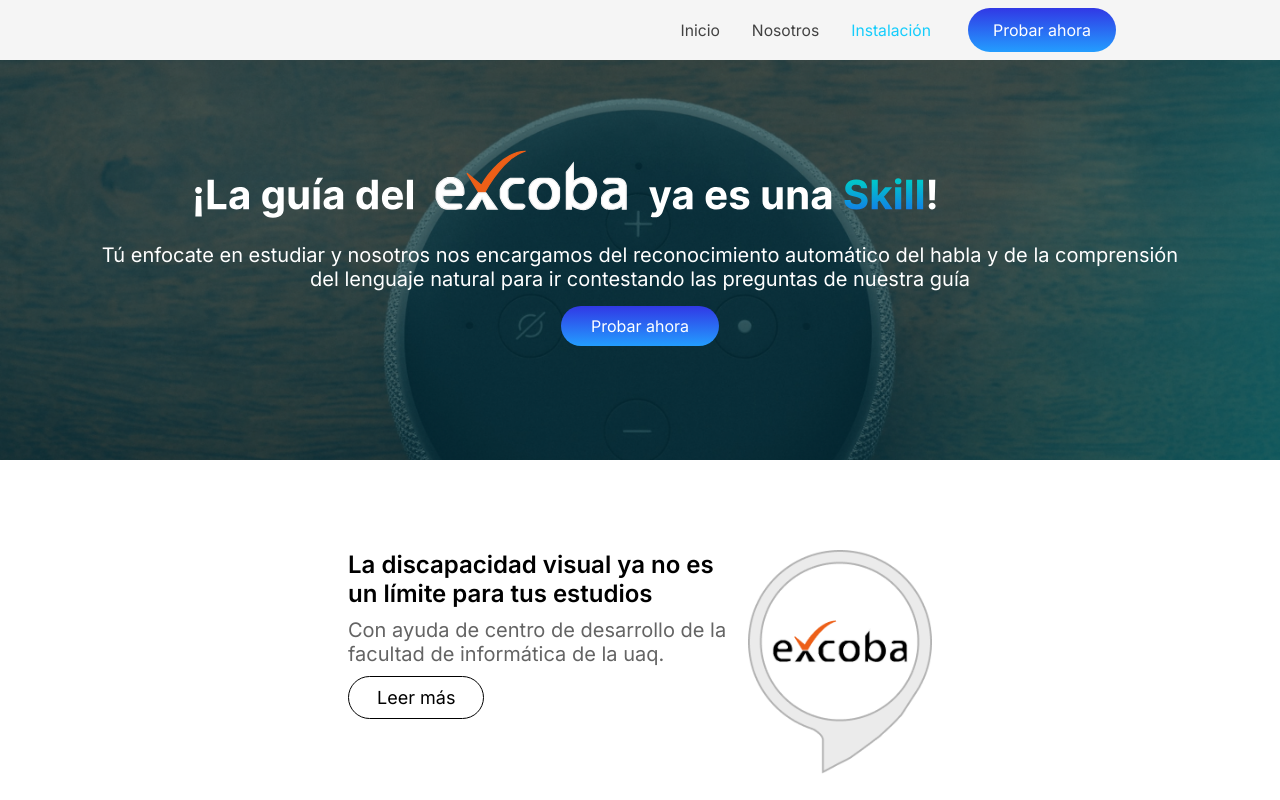
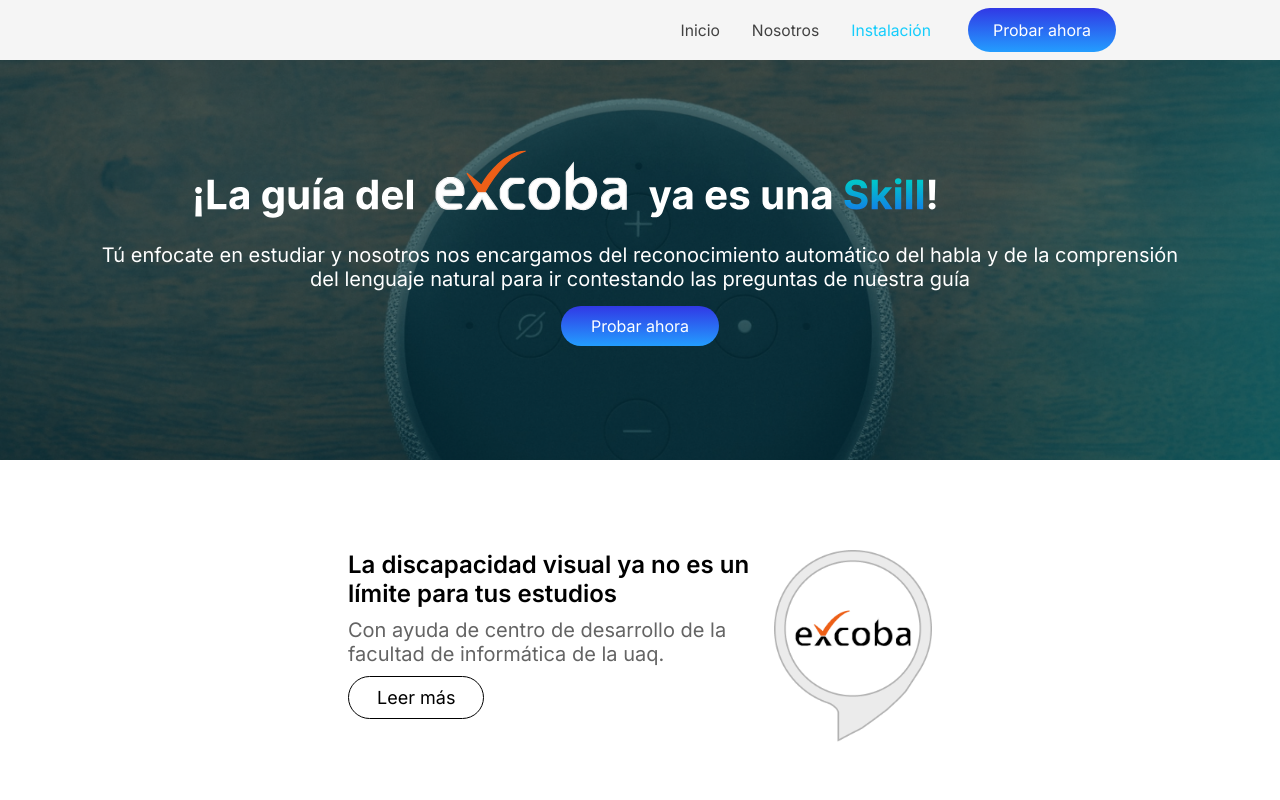
Before and after one commit to Alejandrodiazn/Alexa_landing, a React (Create React App) app: page /Instalacion in a window 1280 px wide. Shown: the top 800 px of the page. Built offline with nearby package versions, Linux system fonts and the light colour scheme.

Commit message:
feat: scroll improved

```diff
--- a/src/App.js
+++ b/src/App.js
@@ -1,6 +1,7 @@
 
 import React, {useState} from 'react';
 import './App.css';
+import { useRef } from 'react';
 
 import Navbar from './components/Navbar';
 import Mainpage from './components/Mainpage';
@@ -15,18 +16,20 @@
 //APP JS PRINCIPAL DE LA PÁGINA
 
 function App() {
-   const [isOpen, setIsOpen] = useState (false);
+  const [isOpen, setIsOpen] = useState (false);
+
+  const top = useRef(null);
+  const nosotros = useRef(null);
+
+  const scrollToSection = (elementRef) => {
+    window.scrollTo({
+      top: elementRef.current.offsetTop,
+      behavior: 'smooth',
+    })
+  }
 
    const toggle = () => {
     setIsOpen (!isOpen);
-   }
-
-   const ToptoInicio= ()=> {
-    console.log("Anclado a Inicio")
-   }
-
-   const DowntoNosotros= () => {
-    console.log("Anclado a nosotros");
    }
 
    const LinktoInstalar= () => {
@@ -39,14 +42,14 @@
     <>
       <Router>
         <Sidebar isOpen={isOpen} toggle={toggle}/>
-        <Navbar ToptoInicio={ToptoInicio} toggle= {toggle} DowntoNosotros= {DowntoNosotros} LinktoInstalar={LinktoInstalar}/>
+        <Navbar nosotros={nosotros} top={top} toggle= {toggle} LinktoInstalar={LinktoInstalar} scrollToSection={scrollToSection}/>
         <Routes>
           <Route path='/Inicio' element={<Inicio/>}></Route>
           <Route  path='/Nosotros' element={<Nosotros/>}></Route>
           <Route   path='/Instalacion' element={<Instalacion/>}></Route>
         </Routes>
       </Router>
-      <Mainpage/>
+      <Mainpage nosotros={nosotros} top={top}/>
     </>
   );
 }
--- a/src/components/Mainpage/ExcobaCard.js
+++ b/src/components/Mainpage/ExcobaCard.js
@@ -5,9 +5,7 @@
 
 const ExcobaCard = (props) => (
     <MasterBox>
-      <div>
-        <ImageExcoba></ImageExcoba>
-      </div>
+      <ImageExcoba></ImageExcoba>
       <BoxContent>
         <div>
           <Title>{props.titulo}</Title>
@@ -48,8 +46,6 @@
   flex-direction: column;
 `
 
-
-
 const Parrafo = styled.p`
 font-size: 1.25rem;
 color: #646464;
@@ -72,9 +68,6 @@
   }
 `;
 
-
-
-
 const Boton = styled.button`
   background-color: #FFFFFF;
   display: flex;
--- a/src/components/Mainpage/ImageExcoba.js
+++ b/src/components/Mainpage/ImageExcoba.js
@@ -14,12 +14,18 @@
   width: auto;
   height: auto;
   box-sizing: border-box;
+
+  @media (max-width: 400px) {
+    max-width: 80%;
+    max-height: 80%;
+  }
 `
 
 const Imagen = styled.img`
   padding: 0px;
-  max-width: 14rem;
-  max-height: 14rem;
+  max-width: 12rem;
+  max-height: 12rem;
+  align: middle
 
   @media (max-width: 768px) {
     width: 180px;
--- a/src/components/Mainpage/index.js
+++ b/src/components/Mainpage/index.js
@@ -1,5 +1,6 @@
 import React from 'react';
 import styled from "styled-components";
+import { useRef } from 'react';
 
 import BottomCard from "./BottomCard";
 import BottomCard2 from "./BottomCard2";
@@ -14,10 +15,11 @@
 
 //INDEX NAVBAR & COMPONENTES
 
-const Mainpage = () => {
+const Mainpage = ({top, nosotros}) => {
+
   return (
     <>
-        <Section1>
+        <Section1 ref={top}>
           <MainCard></MainCard>
         </Section1>
 
@@ -46,7 +48,7 @@
           <BannerCD></BannerCD>
         </Section5>
 
-        <Section6>
+        <Section6 ref={nosotros}>
           <BottomCard titulo={"¿Quiénes somos?"}>
           </BottomCard>
           <BottomCard2 titulo={"Un equipo multidisciplinario"}></BottomCard2>
--- a/src/components/Navbar/index.js
+++ b/src/components/Navbar/index.js
@@ -1,20 +1,21 @@
 import React from 'react';
+import Nosotros from '../../pages/nosotros';
 import {Nav, NavLink, Bars, NavMenu, Buton, Testnow } from './NavElements'
-import { Link } from "react-scroll";
 
 
 //INDEX NAVBAR & COMPONENTES
 
-const Navbar = ({ toggle, DowntoNosotros, LinktoInstalar, ToptoInicio }) => {
+const Navbar = ({ toggle, nosotros, LinktoInstalar, top, scrollToSection }) => {
+
   return (
     <>
         <Nav>
             <Bars onClick={toggle}/>
             <NavMenu>
-              <NavLink onClick={ToptoInicio}to="/Inicio" activeStyle>
+              <NavLink onClick={() => scrollToSection(top)}to="/Inicio" activeStyle>
                 Inicio
               </NavLink>
-              <NavLink onClick={DowntoNosotros} to="/Nosotros" activeStyle>
+              <NavLink onClick={() => scrollToSection(nosotros)} to="/Nosotros" activeStyle>
                   Nosotros
               </NavLink>
               <NavLink onClick={LinktoInstalar} to="/Instalacion" activeStyle>
```
